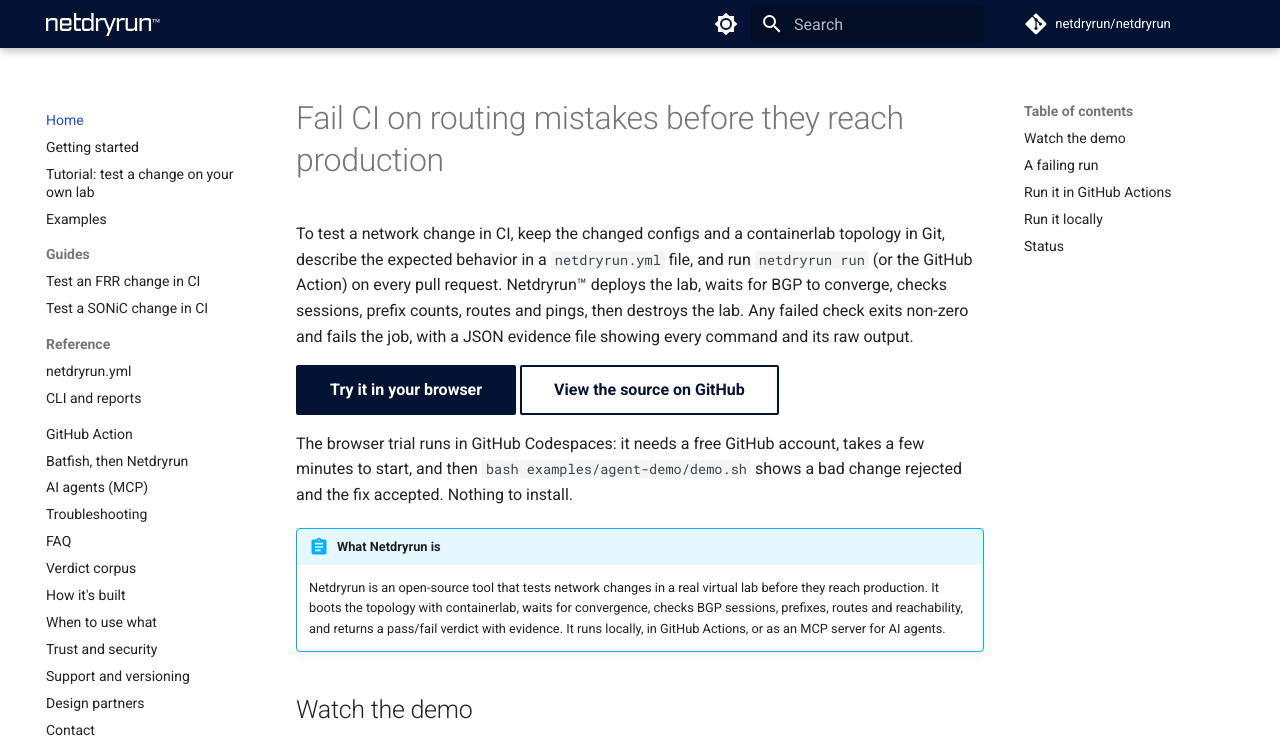
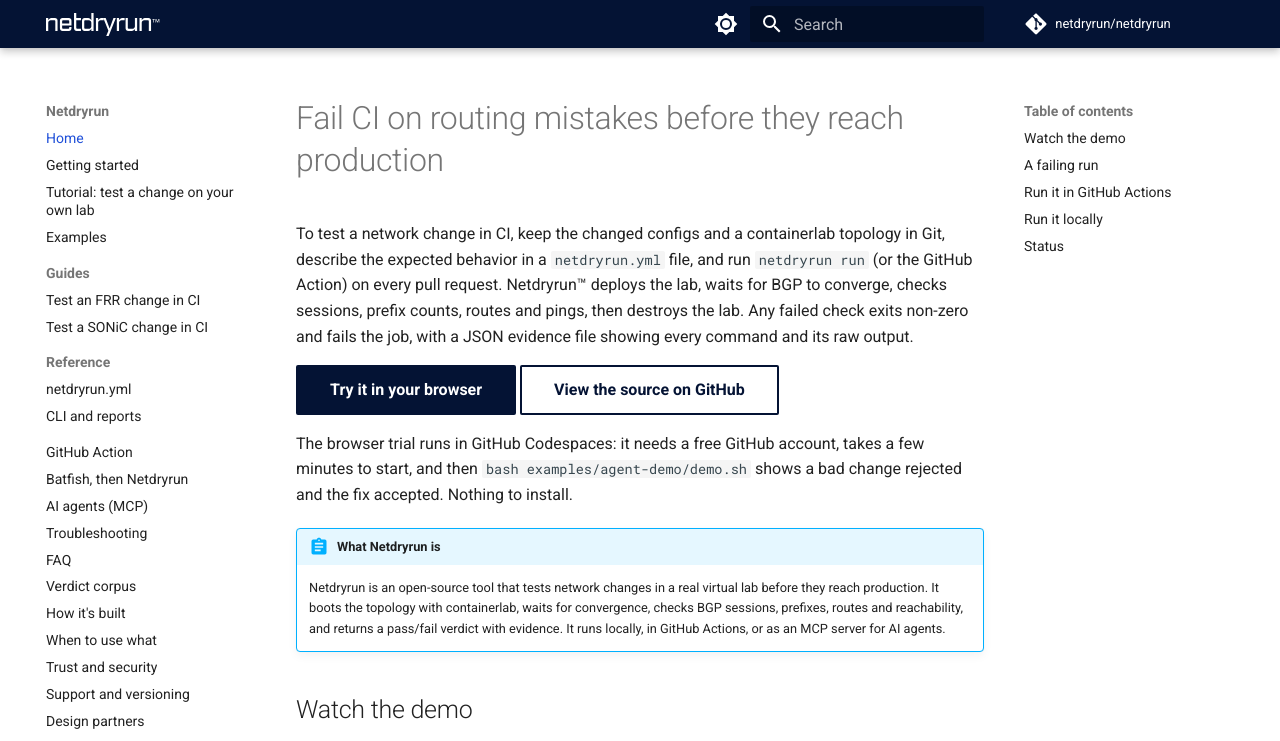
Before and after one commit to actions-marketplace-validations/netdryrun_Netdryrun, an MkDocs documentation site: the page built from website/docs/index.md, in a window 1280 px wide and 1400 px high. Shown: the top 741 px of the window. Built offline with MkDocs 1.6.1 and Material for MkDocs 9.7.7, drawn with Linux system fonts in a browser that asks for light colours; plug-ins that fetch from the network failed and are left out; comment, search, counter and statistics services are not loaded; grey boxes are pictures that could not be loaded.

Commit message:
Website: restore the wide-screen nav exactly as before; the logo and repeated-name fixes apply to small screens only

```diff
--- a/website/docs/stylesheets/brand.css
+++ b/website/docs/stylesheets/brand.css
@@ -31,13 +31,9 @@
   .md-header__button.md-logo { display: inline-block; margin: 0.2rem 0.1rem; padding: 0.4rem 0.2rem; }
   .md-header__button.md-logo img { height: 1rem; }
   .md-header__button[for="__drawer"] { order: -1; }   /* menu first, then the wordmark */
-}
-
-/* One wordmark only: the header shows it, so the nav's "Netdryrun" title text goes (sidebar and drawer).
-   The drawer keeps its own wordmark at the top, because the open drawer covers the header's. */
-.md-nav--primary > .md-nav__title { font-size: 0; }
-@media screen and (min-width: 76.25em) {
-  .md-nav--primary > .md-nav__title { display: none; }
+  /* Small screens only: the open drawer shows the wordmark, so drop the repeated "Netdryrun" text under it.
+     Wide screens keep the sidebar exactly as it was. */
+  .md-nav--primary > .md-nav__title { font-size: 0; }
 }
 
 /* The wordmark already says the name: hide the duplicate site title (page titles still show on scroll) */
```
